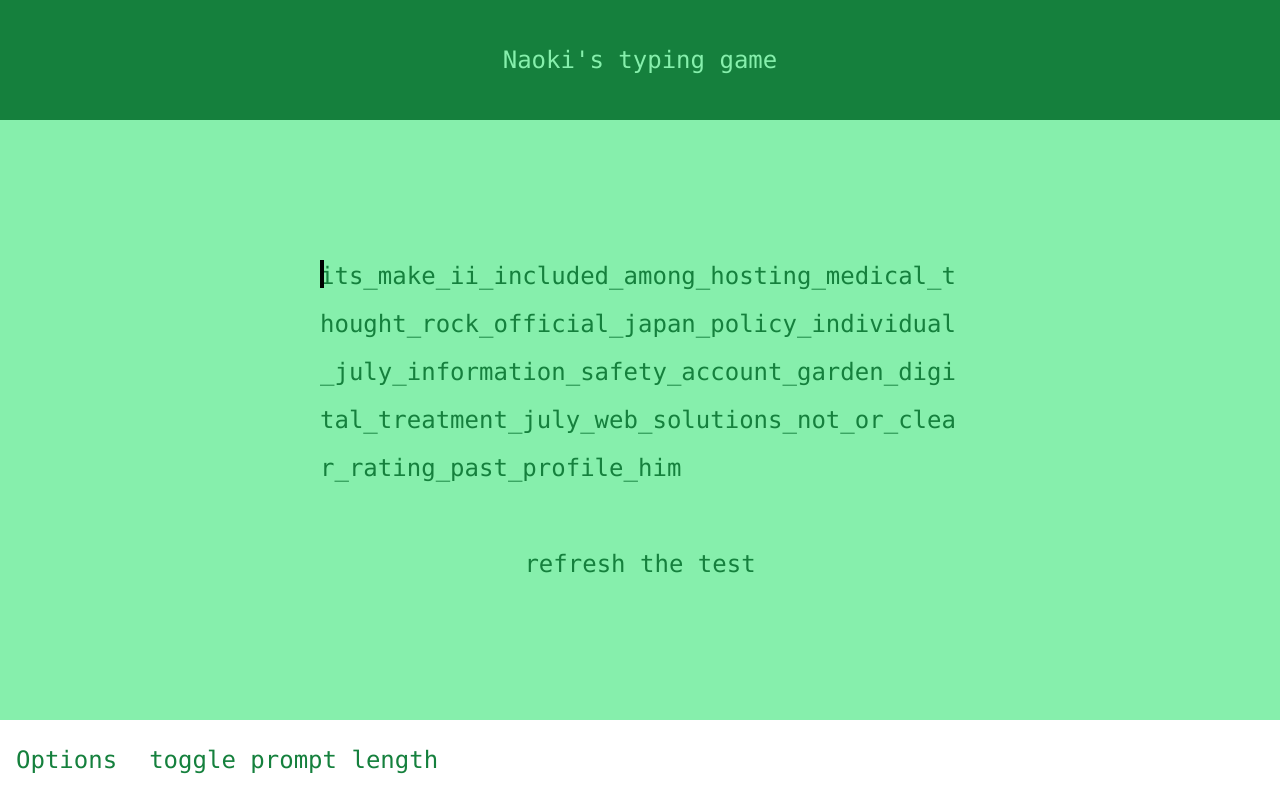
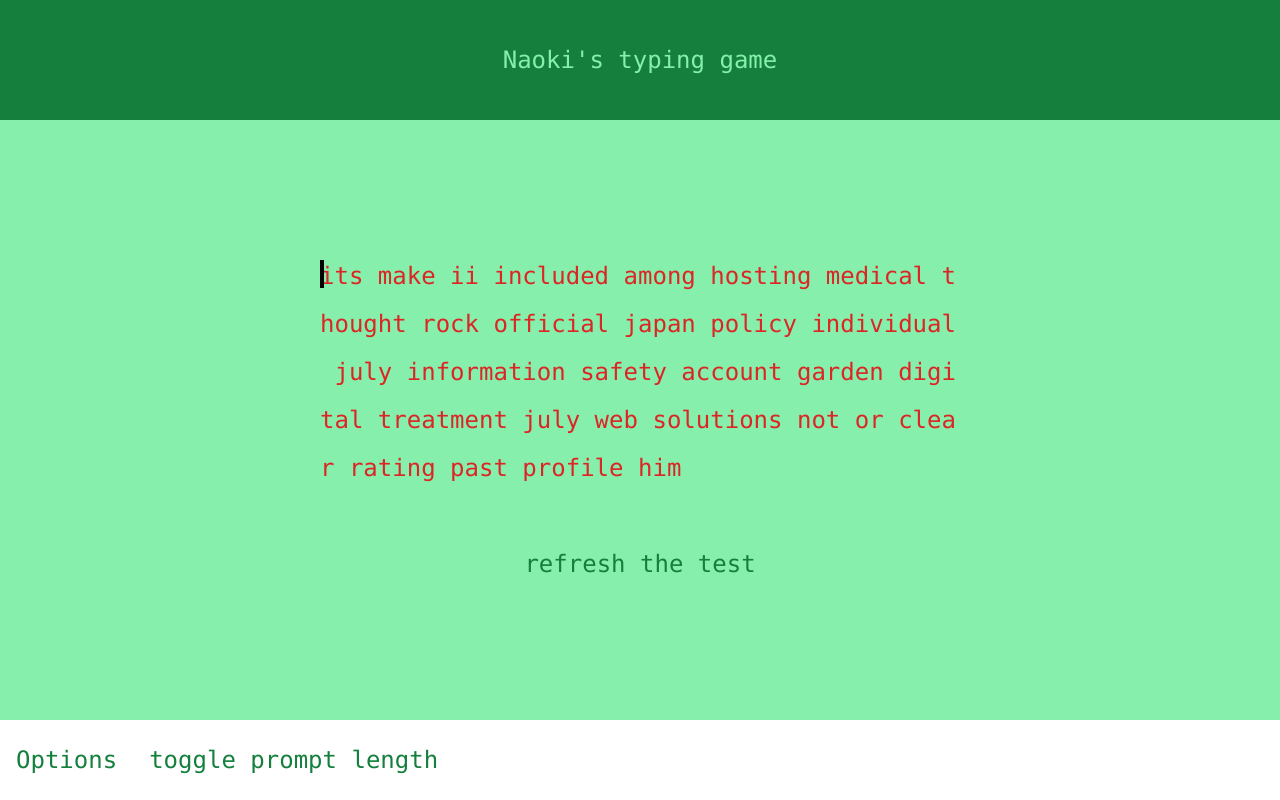
Before and after one commit to NaokiTM/TS-typing-game, a React (Vite) app: page / in a window 1280 px wide. Built offline with nearby package versions, Linux system fonts and the light colour scheme.

Commit message:
fixed whitespace not showing up in the JSX

```diff
--- a/src/ts/components/Test.tsx
+++ b/src/ts/components/Test.tsx
@@ -1,4 +1,4 @@
-import { useState, useEffect } from 'react';
+import { useState, useEffect, useRef } from 'react';
 import '../../index.css'
 
 const Test = () => {
@@ -10,6 +10,7 @@ const Test = () => {
   const [typeareaHovered, setTypeareaHovered] = useState(true);
   let [caretPosition, setCaretPosition] = useState(0)
   const [gotCorrect, setGotCorrect] = useState<boolean[]>([])
+
 
   //generating a initial prompt and defining function for refreshing the prompt using a button
 
@@ -28,9 +29,9 @@ const Test = () => {
     generateNewTest();
   }, [wordsArray]);
 
-
   const generateNewTest = () => {  //returns a new set of Letters
     setCaretPosition(0)
+    setGotCorrect([])
 
     if (textFileLength === 0) {
       // console.log("wordsArray is empty")
@@ -45,12 +46,12 @@ const Test = () => {
     }
 
     const splitToLetters = selectedWords.map(word => word.split(''))  //splits each word into a seperate array of letters
+    const SplitToLettersWithSpaces = splitToLetters.map(subArray => [...subArray, ' '])
 
-    for (let i = 0; i < selectedWordCount - 1; i++) {
-      splitToLetters[i].push("_")
-    }
+    setLettersArray(SplitToLettersWithSpaces.flat())  //converts nested array of words as letters into a single array of letters
+    console.log(lettersArray + "2")
 
-    setLettersArray(splitToLetters.flat())  //converts nested array of words as letters into a single array of letters
+    setTypeareaHovered(true)
   }
 
   const keyPressed = (event: any) => {
@@ -80,9 +81,13 @@ const Test = () => {
           onKeyDown={keyPressed}
         >
           {lettersArray.map((letter, index) => (
-            <div key={index} className="relative">
-              {letter}
-              {index === caretPosition && typeareaHovered &&(
+            <div key={index} className={`relative ${gotCorrect[index] ? 'text-green-700': 'text-red-600'}`}>
+              {letter === " " ? (
+                <div key={index}>&nbsp;</div>
+              ) : (
+                letter
+              )}
+              {index === caretPosition && typeareaHovered && (
                 <div className="absolute left-0 w-1 h-7 bg-black top-2 blink"></div>
               )}
             </div>
```
Also changed, not shown: 1 other file (tests, documents, lock files or other folders).
